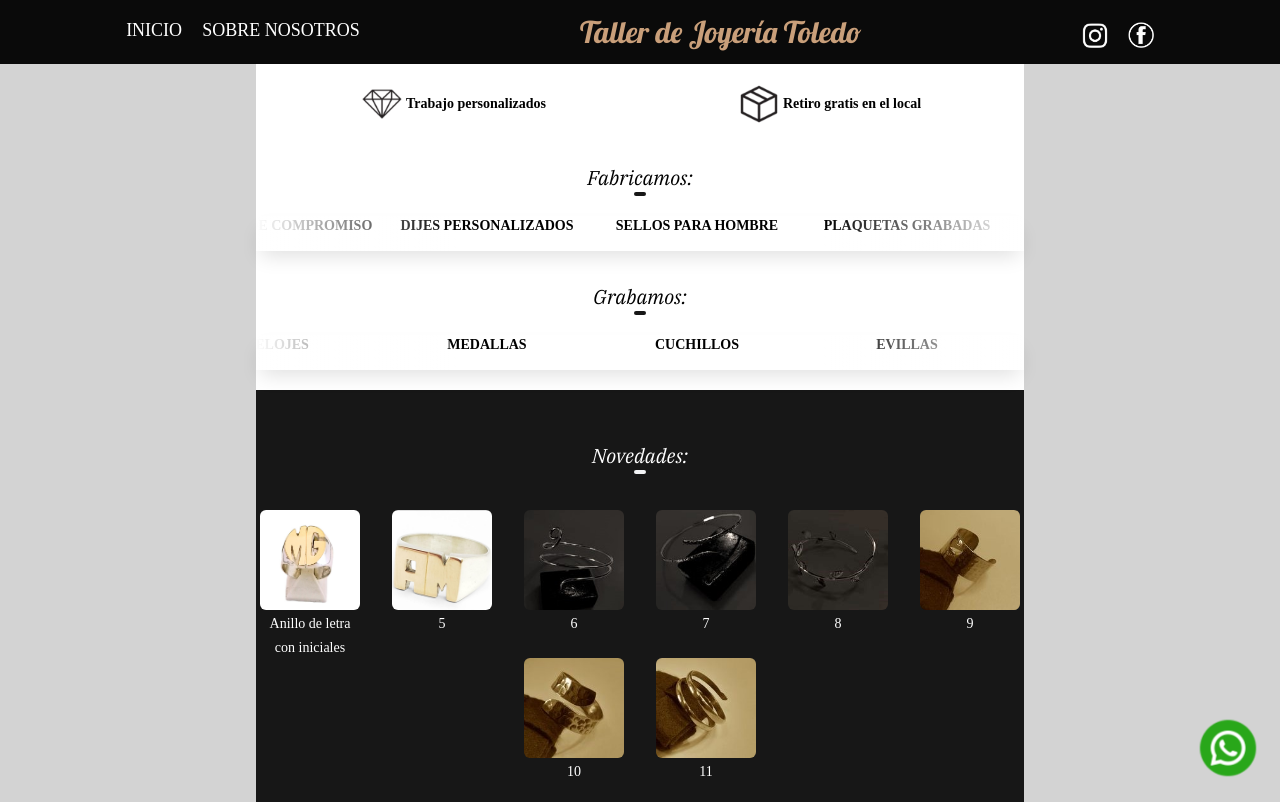
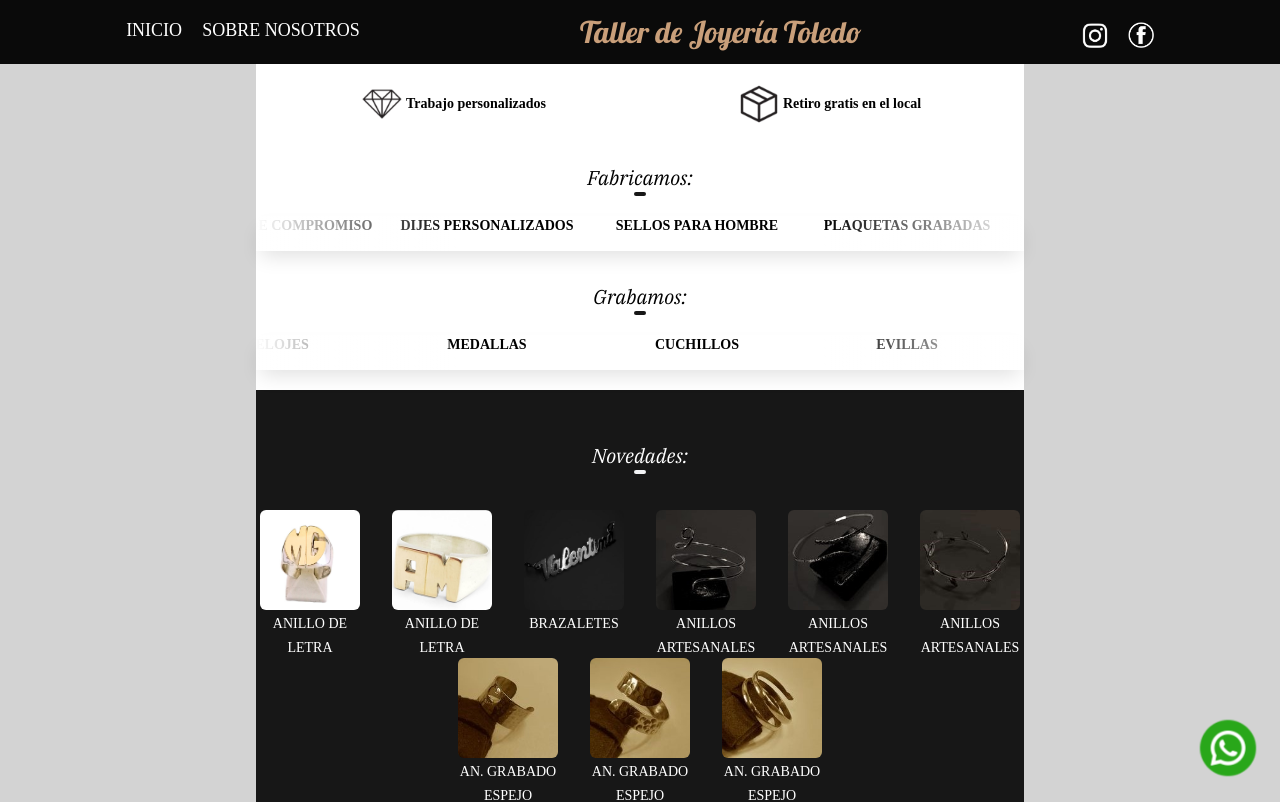
Before and after one commit to LeonAntGon/jewelry, a React (Create React App) app: page / in a window 1280 px wide. Shown: the top 802 px of the page. Built offline with nearby package versions, Linux system fonts and the light colour scheme.

Commit message:
news update

```diff
--- a/src/components/News.jsx
+++ b/src/components/News.jsx
@@ -1,9 +1,10 @@
-import React from 'react';
 import RingOne from './assets/rings/anillo-oro-plata(1).jpg';
+import RingTwo from './assets/rings/anillo-oro-plata(2).jpg';
+import Grabado from './assets/rings/vale.jfif';
 /*import RingTwo from './assets/rings/m-normal-in-gray(2).jpg';
 import RingThree from './assets/rings/m-bg-gray(3).jpg';
-import RingFour from './assets/rings/m-normal(4).jpg';*/
-import RingFive from './assets/rings/anillo-oro-plata-1(5).jpg';
+import RingFour from './assets/rings/m-normal(4).jpg';
+import RingFive from './assets/rings/anillo-oro-plata-1(5).jpg';*/
 import RingSix from './assets/rings/snake (6).jpg';
 import RingSeven from './assets/rings/black (7).jpg';
 import RingEight from './assets/rings/black (8).jpg';
@@ -12,10 +13,10 @@ import RingTen from  './assets/rings/gold (10).jpg';
 import RingEleven from './assets/rings/gold (11).jpg';
 
 
-const images = [RingOne, RingFive,
+const images = [RingOne, RingTwo, Grabado,
                 RingSix ,RingSeven,RingEight,RingNine,RingTen,RingEleven,];
 
-const name = ["Anillo de letra con iniciales", "5","6","7","8","9","10","11",]
+const name = ["ANILLO DE LETRA", " ANILLO DE LETRA" ,"BRAZALETES","ANILLOS ARTESANALES","ANILLOS ARTESANALES","ANILLOS ARTESANALES"," AN. GRABADO ESPEJO","AN. GRABADO ESPEJO","AN. GRABADO ESPEJO",]
 /*Eliminar del 2-4 */
 
 export default function News() {
```
Also changed, not shown: src/components/assets/rings/anillo-oro-plata(2).jpg (renamed from src/components/assets/rings/anillo-oro-plata-1(5).jpg), src/components/assets/rings/vale.jfif.
